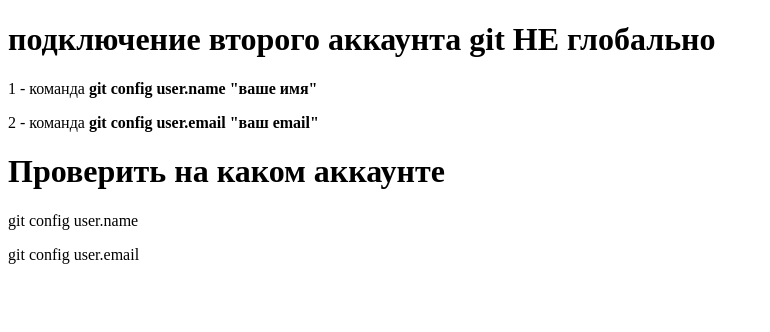
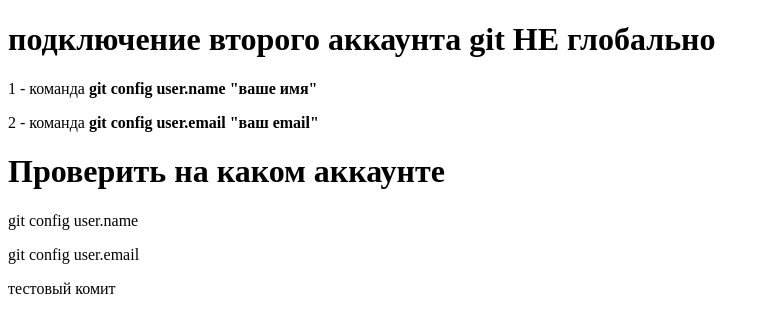
Before and after one commit to TatiynaLN/gitTest, a plain HTML site: page index.html in a window 1280 px wide. Shown: the whole page, without its empty margins (0-770 px from the left). Drawn offline with Linux system fonts and the light colour scheme.

Commit message:
тестовый комит

```diff
--- a/index.html
+++ b/index.html
@@ -13,5 +13,7 @@
     <h1>Проверить на каком аккаунте</h1>
     <p>git config user.name</p>
     <p>git config user.email</p>
+
+    <p>тестовый комит</p>
 </body>
 </html>
```
